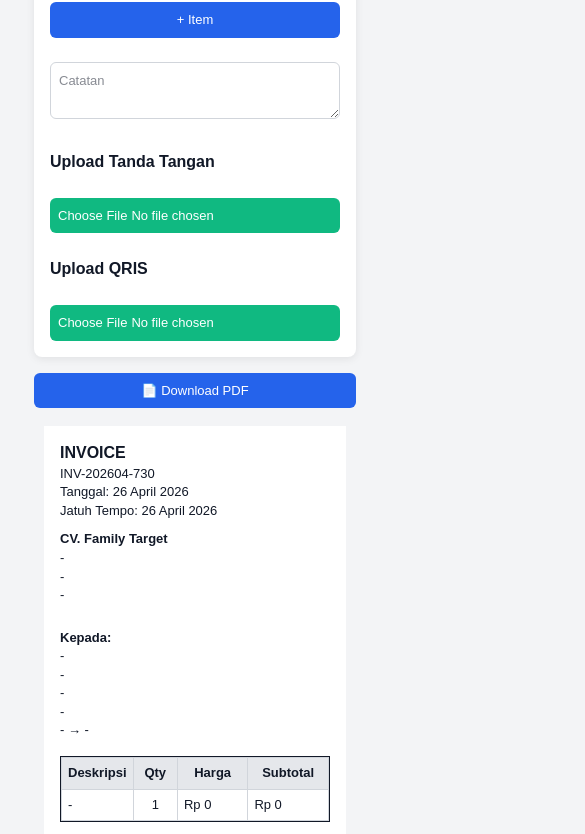
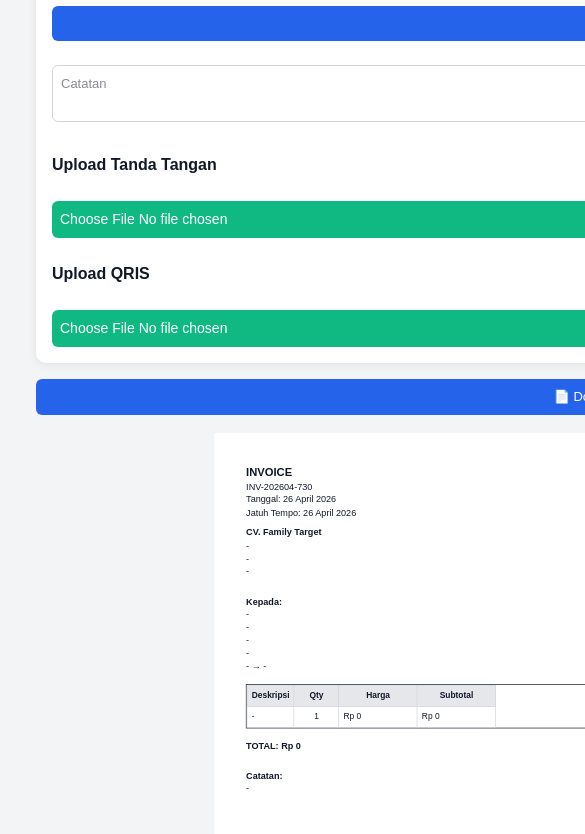
Before and after one commit to rahmatfantastik07/invoice-app, a Next.js app: page / in a window 390 px wide. Shown: the part 1148-1982 px from the top of the page, 585 px wide, since content can reach past the window. Built offline with nearby package versions, Linux system fonts and the light colour scheme.

Commit message:
Update globals.css

```diff
--- a/app/globals.css
+++ b/app/globals.css
@@ -20,22 +20,22 @@ body {
    LAYOUT UTAMA
    ========================= */
 
-/* override max-w-350 (biar ga aneh di mobile) */
+/* FIX max width */
 .max-w-350 {
   max-width: 1200px;
   width: 100%;
   margin: auto;
 }
 
-/* grid default mobile */
+/* GRID */
 .grid {
   display: grid;
   grid-template-columns: 1fr;
   gap: 16px;
-  padding: 10px;
+  padding: 12px;
 }
 
-/* desktop jadi 2 kolom */
+/* DESKTOP */
 @media (min-width: 768px) {
   .grid.md\:grid-cols-2 {
     grid-template-columns: 1fr 1fr;
@@ -44,7 +44,7 @@ body {
 }
 
 /* =========================
-   FORM STYLE
+   FORM
    ========================= */
 
 .bg-white {
@@ -52,20 +52,20 @@ body {
 }
 
 .shadow {
-  box-shadow: 0 2px 8px rgba(0,0,0,0.08);
+  box-shadow: 0 2px 10px rgba(0,0,0,0.08);
 }
 
 .rounded {
-  border-radius: 8px;
+  border-radius: 10px;
 }
 
-/* biar form enak di HP */
 .space-y-3 > * + * {
   margin-top: 12px;
 }
 
 h2 {
   font-size: 16px;
+  font-weight: 600;
 }
 
 /* INPUT */
@@ -75,11 +75,18 @@ h2 {
   width: 100%;
   border-radius: 6px;
   font-size: 14px;
+  background: #fff;
 }
 
 .input:focus {
   outline: none;
   border-color: #2563eb;
+}
+
+/* FILE INPUT (biar gak jelek di HP) */
+input[type="file"] {
+  width: 100%;
+  font-size: 14px;
 }
 
 /* BUTTON */
@@ -89,6 +96,7 @@ h2 {
   padding: 10px;
   border-radius: 6px;
   width: 100%;
+  text-align: center;
 }
 
 .btn2 {
@@ -100,92 +108,109 @@ h2 {
 }
 
 /* =========================
-   PREVIEW (DESKTOP A4)
+   PREVIEW WRAPPER
    ========================= */
 
 .flex.justify-center {
   width: 100%;
   overflow-x: auto;
   padding: 10px;
+  display: flex;
+  justify-content: center;
 }
 
-/* A4 container */
+/* =========================
+   A4 KERTAS (DESKTOP)
+   ========================= */
+
 .flex.justify-center > div {
+  width: 210mm;
+  min-height: 297mm;
+  padding: 15mm;
+  background: white;
   transform-origin: top center;
 }
 
-/* TABLE */
+/* =========================
+   TABLE
+   ========================= */
+
 table {
   border-collapse: collapse;
   width: 100%;
 }
 
-td, th {
+td,
+th {
   border: 1px solid #d1d5db;
   padding: 6px;
   word-break: break-word;
+  font-size: 12px;
+}
+
+th {
+  background: #e5e7eb;
 }
 
 /* =========================
-   🔥 MOBILE MODE (FORM + PREVIEW)
+   MOBILE MODE
    ========================= */
+
 @media (max-width: 768px) {
 
-  /* grid tetap 1 kolom */
+  /* GRID tetap 1 kolom */
   .grid {
     grid-template-columns: 1fr !important;
   }
 
-  /* FORM FULL WIDTH */
+  /* FORM FULL */
   .bg-white {
     width: 100%;
   }
 
-  /* PREVIEW FULL WIDTH */
+  /* PREVIEW WRAPPER */
   .flex.justify-center {
-    justify-content: center;
     overflow-x: hidden;
   }
 
-  /* 🔥 override A4 jadi fleksibel */
+  /* 🔥 SOLUSI UTAMA: SCALE, BUKAN DIRUBAH */
   .flex.justify-center > div {
-    width: 100% !important;
-    min-height: auto !important;
-    padding: 16px !important;
+    transform: scale(0.85);
   }
 
-  /* HEADER jadi stack */
-  .flex.justify-center > div > div:first-child {
+  /* HEADER STACK */
+  .flex.justify-between {
     flex-direction: column !important;
     gap: 10px;
+    align-items: flex-start !important;
   }
 
-  /* text kanan jadi kiri */
+  /* TEXT */
   .text-right {
     text-align: left !important;
   }
 
-  /* logo */
+  /* IMAGE */
   img {
     max-width: 120px;
     height: auto !important;
   }
 
-  /* TABLE scroll */
+  /* TABLE SCROLL */
   table {
     display: block;
     overflow-x: auto;
     white-space: nowrap;
   }
 
-  /* footer stack */
-  .flex.justify-between {
+  /* FOOTER STACK */
+  .flex.items-end {
     flex-direction: column !important;
     gap: 16px;
     align-items: flex-start !important;
   }
 
-  /* font nyaman */
+  /* FONT */
   .text-sm {
     font-size: 14px !important;
   }
@@ -193,13 +218,18 @@ td, th {
   h1 {
     font-size: 18px !important;
   }
-
 }
 
 /* =========================
    EXTRA SMALL DEVICE
    ========================= */
+
 @media (max-width: 480px) {
+
+  /* 🔥 lebih kecil lagi biar pas */
+  .flex.justify-center > div {
+    transform: scale(0.7);
+  }
 
   h1 {
     font-size: 16px !important;
@@ -214,9 +244,9 @@ td, th {
     padding: 8px;
   }
 
-  .btn, .btn2 {
+  .btn,
+  .btn2 {
     font-size: 13px;
     padding: 8px;
   }
-
 }
```
